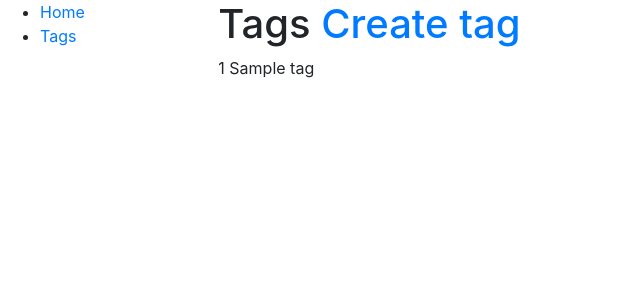
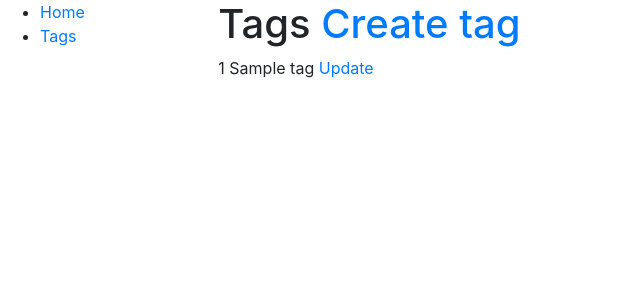
Before and after one commit to YKonoplyov/todo-list, a Django app: page /tag_list in a window 1280 px wide. Shown: the top 300 px of the page, without its empty margins (0-640 px from the left). Run offline with Django 4.2, Linux system fonts and the light colour scheme; tables that the repository leaves empty hold one stand-in row (values such as "Sample post").

Commit message:
added button for updating tag in tag list

```diff
--- a/templates/todo_list/tag_list.html
+++ b/templates/todo_list/tag_list.html
@@ -3,7 +3,7 @@
 {% block content %}
   <h1>Tags <a href="{%  url 'todo_list:tag-create' %}">Create tag</a></h1>
   {% for tag in tag_list %}
-    <p>{{ tag.id }} {{ tag.name }}</p>
+    <p>{{ tag.id }} {{ tag.name }} <a href="{% url 'todo_list:tag-update' pk=tag.pk %}">Update</a></p>
   {% endfor %}
 
 {% endblock %}
```
